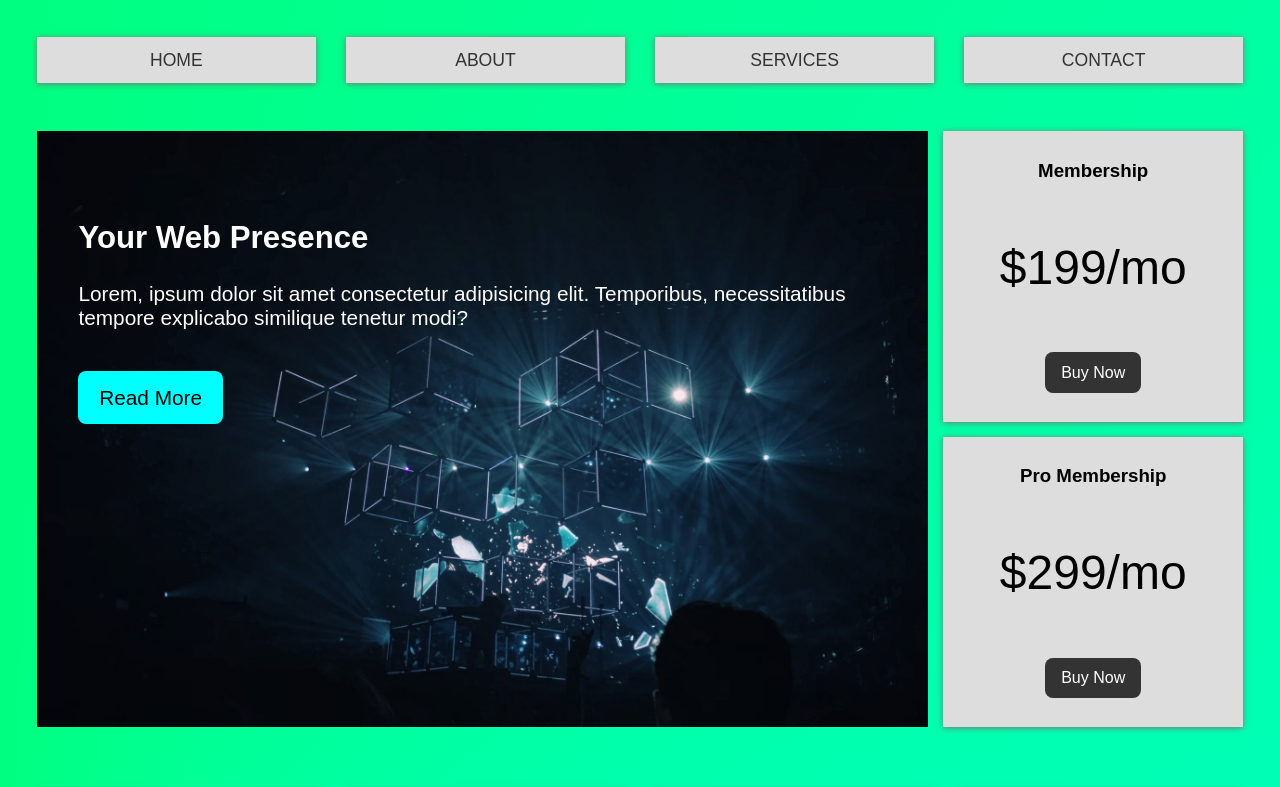
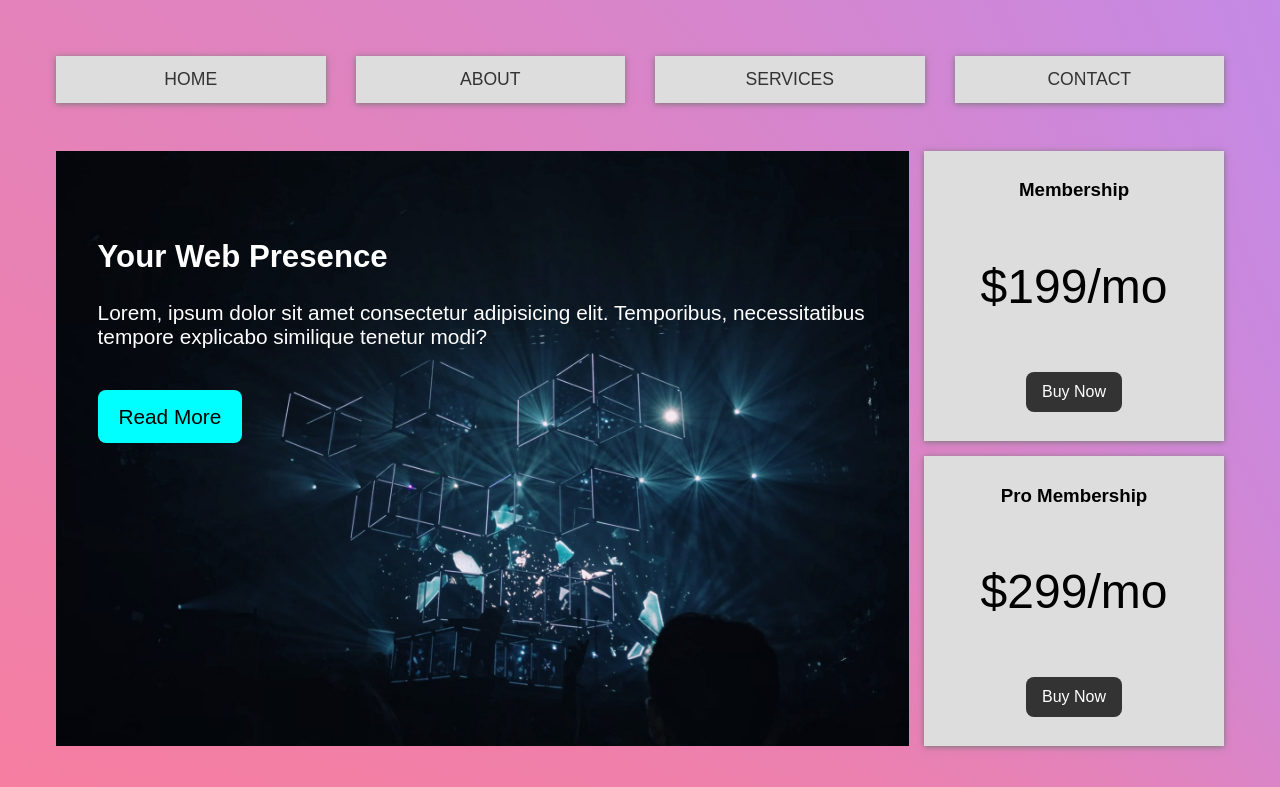
Before and after one commit to AkashPatelADZ/GridCSS, a plain HTML site: page index.html in a window 1280 px wide. Shown: the top 787 px of the page. Drawn offline with Linux system fonts and the light colour scheme.

Commit message:
UI changes

```diff
--- a/styles.css
+++ b/styles.css
@@ -12,8 +12,15 @@
 }
 
 body {
-  background-image: conic-gradient(from 0.5turn at center left, lime, cyan);
-  padding: 1.8rem;
+  background-image: conic-gradient(
+    at 125% 50%,
+    #b78cf7,
+    #ff7c94,
+    #ffcf0d,
+    #ff7c94,
+    #b78cf7
+  );
+  padding: 3rem;
   font-family: Arial, Helvetica, sans-serif;
 }
 
@@ -116,7 +123,7 @@ header > a:hover {
   background-image: conic-gradient(from -90deg at 50% 105%, white, orchid);
 }
 
-.card a:hover {
+a:hover {
   transform: scale(1.1);
 }
 
```
